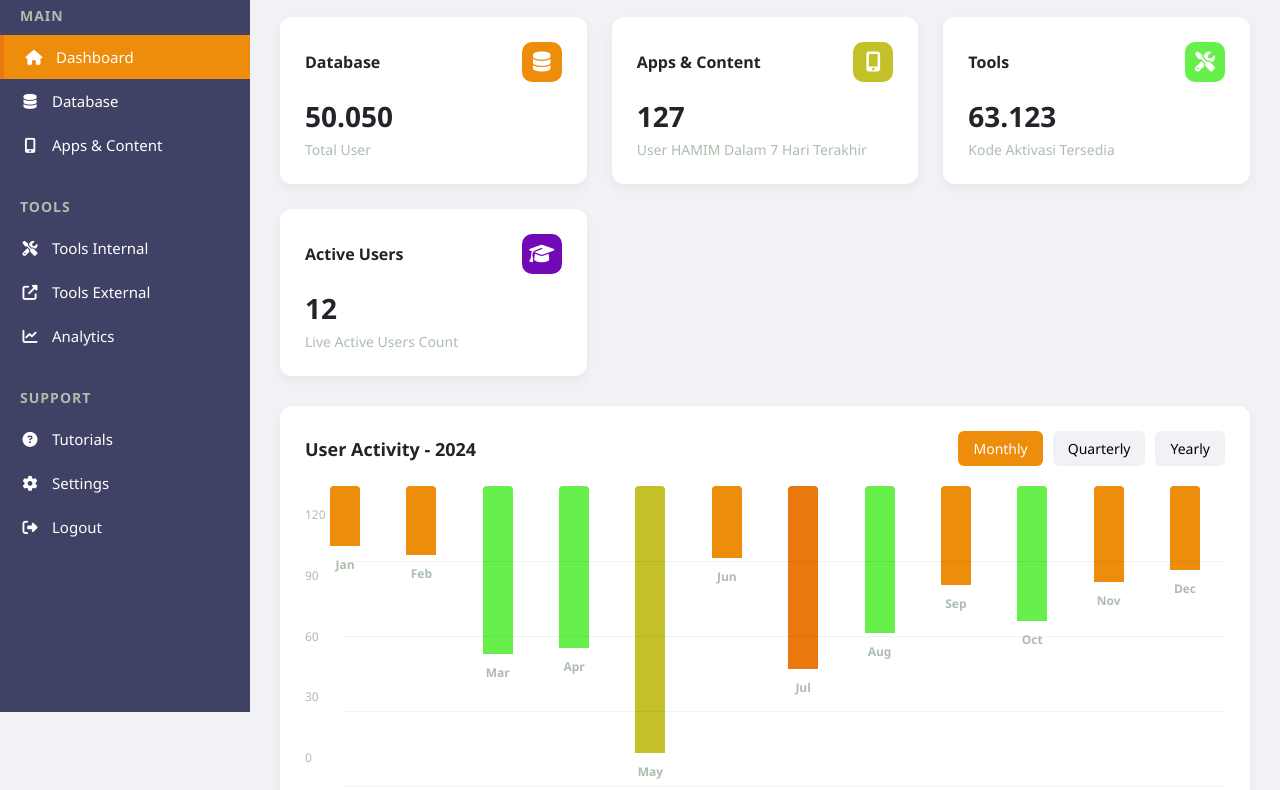
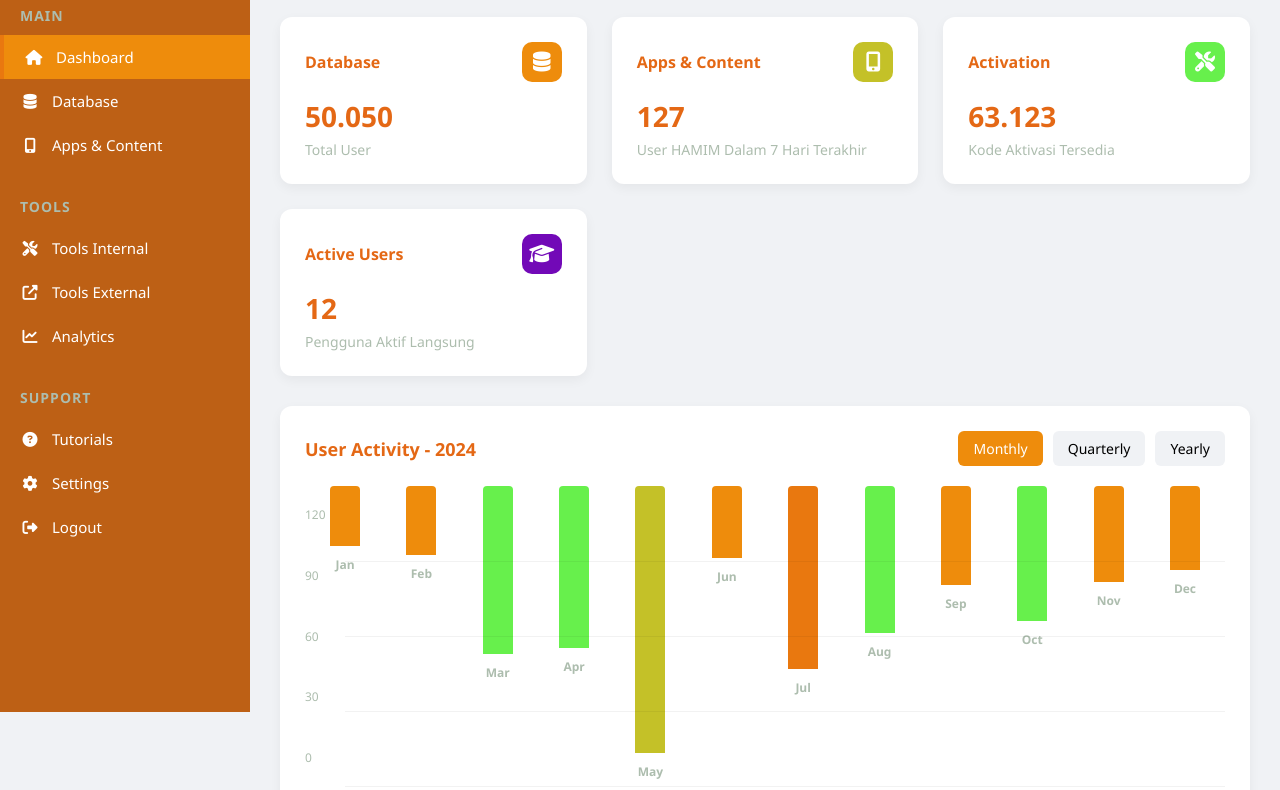
Before and after one commit to ZenGBRN/testcode2-maqdis-academy, a plain HTML site: page index.html in a window 1280 px wide. Shown: the part 88-878 px from the top of the page. Drawn offline with Linux system fonts and the light colour scheme.

Commit message:
polishing color design

```diff
--- a/index.html
+++ b/index.html
@@ -108,7 +108,7 @@
 
             <div class="stat-card">
                 <div class="card-header">
-                    <div class="card-title">Tools</div>
+                    <div class="card-title">Activation</div>
                     <div class="card-icon icon-tools">
                         <i class="fas fa-tools"></i>
                     </div>
@@ -125,7 +125,7 @@
                     </div>
                 </div>
                 <div class="stat-value">12</div>
-                <div class="stat-desc">Live Active Users Count</div>
+                <div class="stat-desc">Pengguna Aktif Langsung</div>
             </div>
         </div>
 
--- a/style.css
+++ b/style.css
@@ -10,12 +10,12 @@
     --secondary: #df4620;
     --accent: #e9780f;
     --light: #f8f9fa;
-    --dark: #212529;
+    --dark: #e46815;
     --success: #67f04c;
     --warning: #c4c128;
     --gray: #adbdae;
     --card-bg: #ffffff;
-    --sidebar-bg: #3f4264;
+    --sidebar-bg: #bd6015;
 }
 
 body {
```
